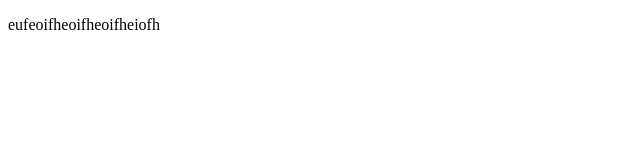
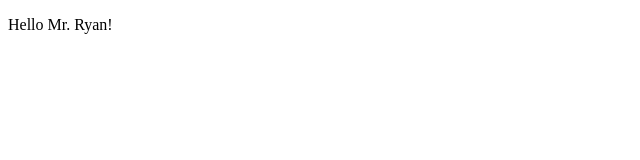
Before and after one commit to chezliver/swag, a plain HTML site: page index.html in a window 1280 px wide. Shown: the full height of the page, 0-640 px from the left. Drawn offline with Linux system fonts and the light colour scheme.

Commit message:
Update index.html

```diff
--- a/index.html
+++ b/index.html
@@ -4,6 +4,6 @@
     <title>Swag</title>
    </head>
    <body>
-   <p>eufeoifheoifheoifheiofh</p>
+   <p>Hello Mr. Ryan!</p>
    </body>
 </html>
```
